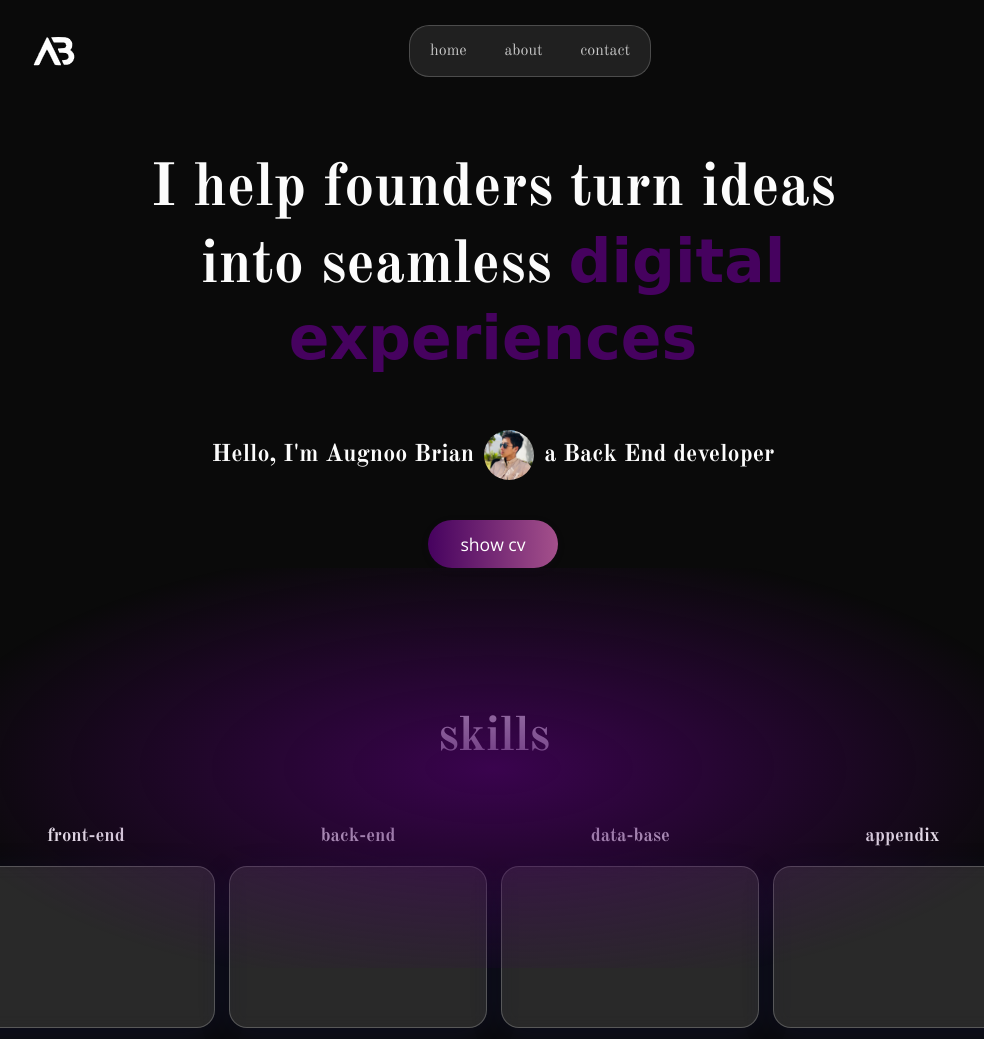
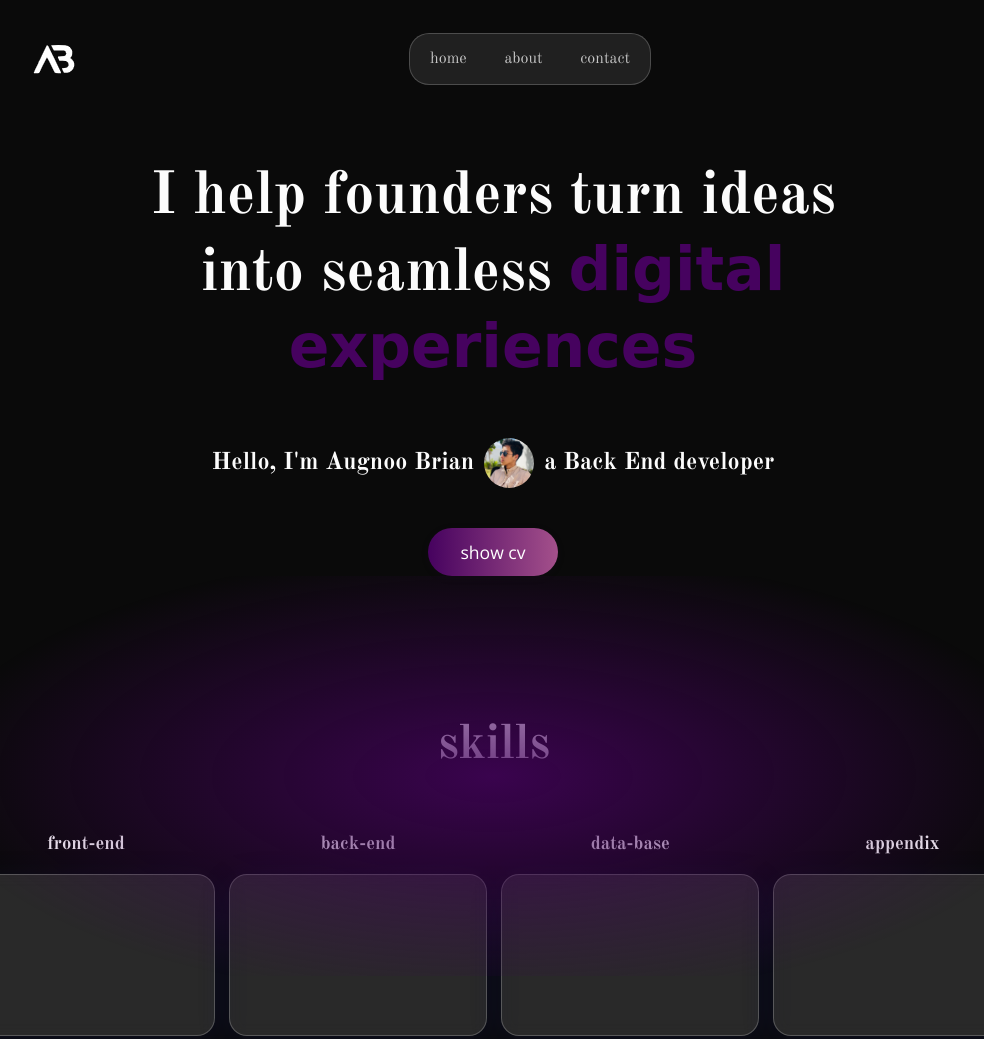
Before and after one commit to BrianAugnoo/profile, a plain HTML site: page index.html in a window 1280 px wide. Shown: the whole page, without its empty margins (147-1131 px from the left). Drawn offline with nearby package versions, Linux system fonts and the light colour scheme; a web font is replaced by a local one.

Commit message:
fix nav bar

```diff
--- a/component/_nav_bar.scss
+++ b/component/_nav_bar.scss
@@ -3,3 +3,10 @@
   backdrop-filter: blur(10px);
   border: 1px solid rgba(255, 255, 255, 0.2);
 }
+
+.fix {
+  position: sticky;
+  top: 0;
+  z-index: 100;
+  background: inherit;
+}
--- a/style.scss
+++ b/style.scss
@@ -17,7 +17,7 @@ body {
 .fix {
   display: flex;
   justify-content: space-around;
-  margin-top: 25px;
+  padding-top: 25px;
 
   nav {
     display: flex;
```
Also changed, not shown: component/nav_bar.css (added), style.css, 2 other files.
